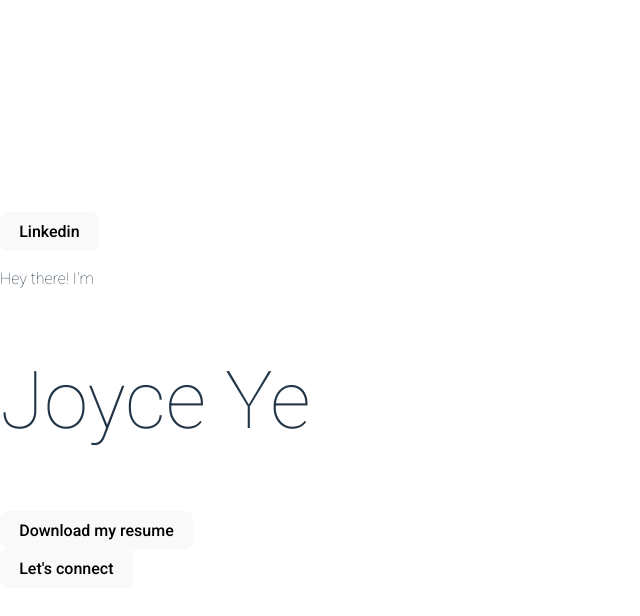
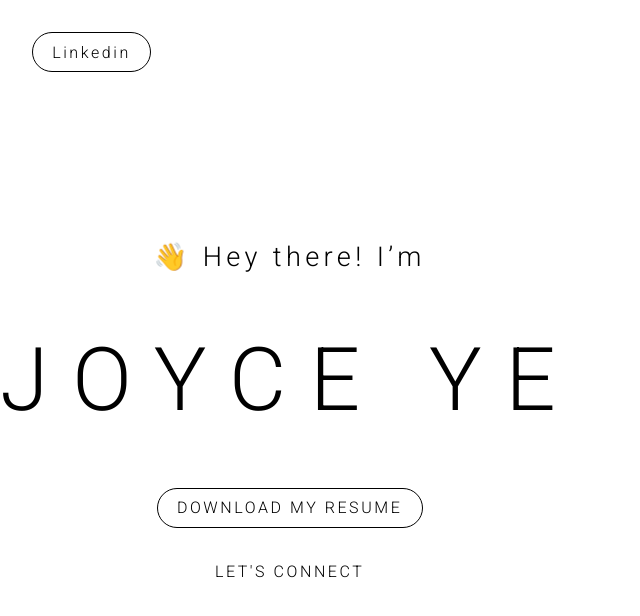
Before and after one commit to yejoyce8/personal-website, a React (Vite) app in the folder frontend/personal-website/: page /home in a window 1280 px wide. Shown: the top 616 px of the page, without its empty margins (0-640 px from the left). Built offline with nearby package versions, Linux system fonts and the light colour scheme.

Commit message:
Home page styling

```diff
--- a/frontend/personal-website/src/index.css
+++ b/frontend/personal-website/src/index.css
@@ -13,7 +13,6 @@
   -moz-osx-font-smoothing: grayscale;
 }
 
-
 body {
   margin: 0;
   display: flex;
@@ -23,41 +22,65 @@ body {
 }
 
 h1 {
-  font-size: 5em;
+  font-size: 5.5em;
   line-height: 1.1;
-  font-weight: 200;
+  font-weight: 350;
+  letter-spacing: 0.27em;
+}
+
+h3 {
+  font-size: 1.7em;
+  line-height: 1.1;
+  font-weight: 350;
+  letter-spacing: 0.16em;
 }
 
 button {
-  border-radius: 8px;
-  border: 1px black;
+  border-radius: 33px;
+  border: 1px solid black;
   padding: 0.6em 1.2em;
   font-size: 1em;
-  font-weight: 500;
+  font-weight: 350;
+  letter-spacing: 0.16em;
   font-family: inherit;
   background-color: transparent;
   cursor: pointer;
   transition: border-color 0.25s;
 }
+
 button:hover {
-  border-color: #646cff;
-}
-button:focus,
-button:focus-visible {
-  outline: 4px auto -webkit-focus-ring-color;
+  font-weight: 450;
+  border: 2px solid black;
+
 }
 
-@media (prefers-color-scheme: light) {
-  :root {
-    color: #213547;
-    background-color: #ffffff;
-  }
-  a:hover {
-    color: #747bff;
-  }
-  button {
-    background-color: #f9f9f9;
-  }
+a {
+  font-size: 1em;
+  font-weight: 350;
+  letter-spacing: 0.16em;
+}
+
+a:hover {
+  font-weight: 450;
+}
+
+.container-center {
+  display: flex;
+  justify-content: center;
+  align-items: center;
+  height: 100vh; /* This will center content vertically */
+  position: relative;
+}
+
+.center {
+  text-align: center;
+}
+
+.top-left-button {
+  position: absolute;
+  top: 2em;
+  left: 2em;
+  z-index: 1; /* Ensure the button is above other content */
 }
 
 .roboto-thin {
--- a/frontend/personal-website/src/pages/HomePage.jsx
+++ b/frontend/personal-website/src/pages/HomePage.jsx
@@ -1,22 +1,26 @@
-export default function HomePage () {
+import '../index.css';
+
+export default function HomePage() {
 
     return (
         <div>
-            <section id="home">
-                <div>
-                    <button>Linkedin</button>
+            <div className="container-center">
+                <button className="top-left-button">Linkedin</button>
+                <div className="center">
+                    <h3>👋 Hey there! I’m</h3>
+                    <h1>JOYCE YE</h1>
+                    <div>
+                        <button>DOWNLOAD MY RESUME</button>
+                    </div>
+                    <div style={{marginTop: '2em'}}>
+                        <a >
+                            LET'S CONNECT
+                        </a>
+                    </div>
                 </div>
-                <div>
-                    <p>Hey there! I'm</p>
-                    <h1>Joyce Ye</h1>
-                </div>
-                <div>
-                    <button>Download my resume</button>
-                </div>
-                <div>
-                    <button>Let's connect</button>
-                </div>
-            </section>
+
+            </div>
+
         </div>
 
     )
```
